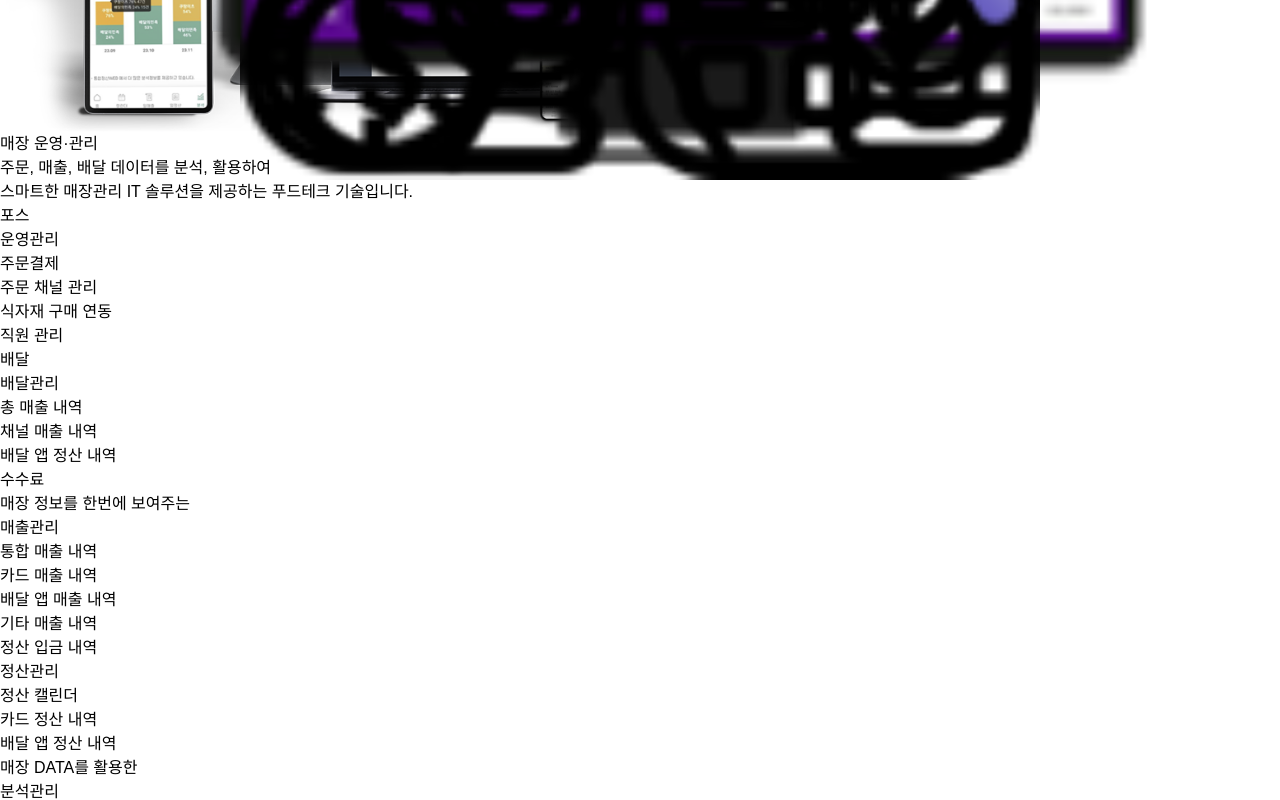
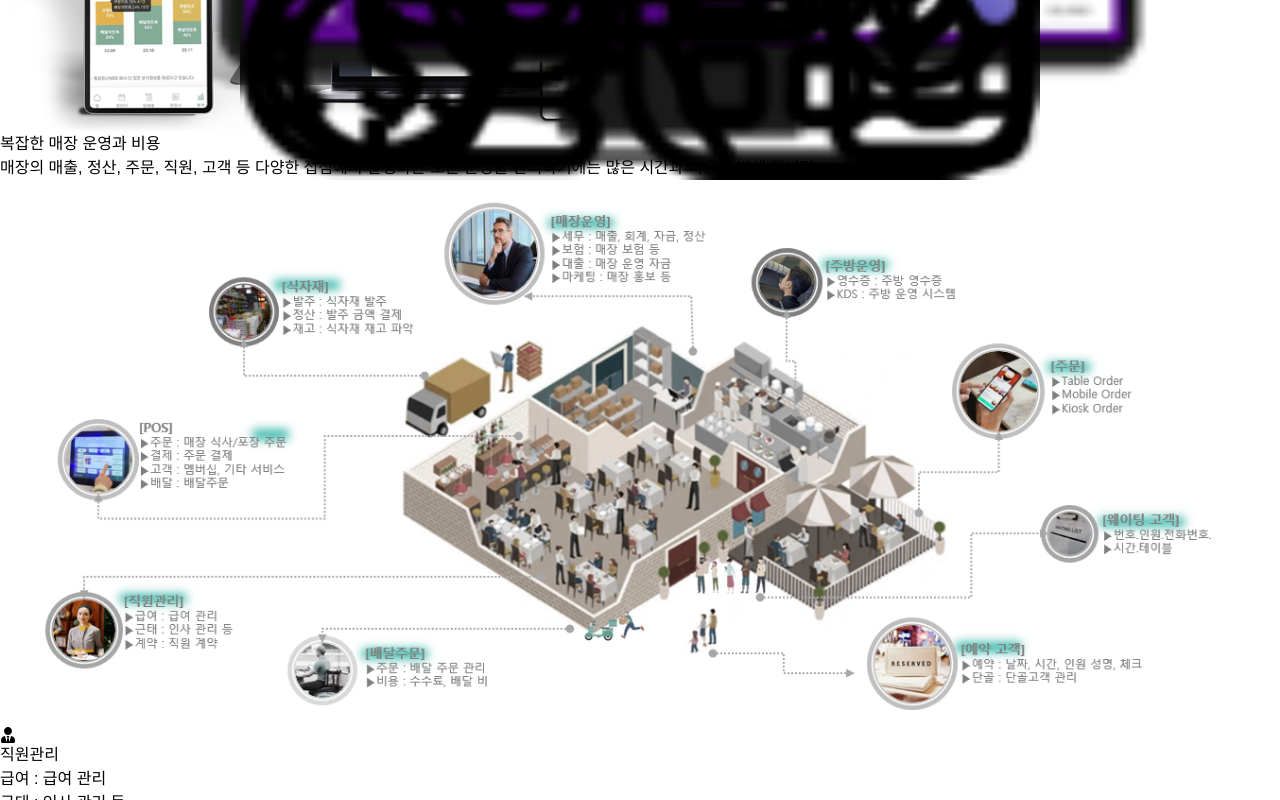
Before and after one commit to Souravhere/spacethings, a Next.js app: page /dejangbu in a window 1280 px wide. Shown: the part 620-1420 px from the top of the page. Built offline with nearby package versions, Linux system fonts and the light colour scheme; a web font is replaced by a local one.

Commit message:
dejangbu page soem use update

```diff
--- a/src/app/dejangbu/page.tsx
+++ b/src/app/dejangbu/page.tsx
@@ -18,6 +18,7 @@ import 'swiper/css/pagination'
 import Appdownload from '@/components/Appdownload'
 import TestimonialsSection from '@/components/TestimonialsSection'
 import StoreOperation from '@/components/StoreOperation'
+import StoreOperationsDEJANGBU from '@/components/StoreOperationsDEJANGBU'
 
 export default function Component() {
   // const features = [
@@ -235,6 +236,7 @@ export default function Component() {
           </Swiper>
         </div>
       </section> */}
+      <StoreOperationsDEJANGBU/>
       <StoreOperation/>
       {/* this is the Testimonial Section */}
       <div className='w-full bg-gradient-to-b from-blue-50 to-white py-10'>
--- a/src/components/StoreOperationsDEJANGBU.tsx
+++ b/src/components/StoreOperationsDEJANGBU.tsx
@@ -102,17 +102,17 @@ export default function StoreOperationsDEJANGBU() {
         </motion.p>
 
         <motion.div
-          className="relative w-full max-w-lg mx-auto mb-16"
+          className="relative w-full max-w-7xl mx-auto mb-16"
           ref={ref}
           initial={{ opacity: 0, scale: 0.8 }}
           animate={inView ? { opacity: 1, scale: 1 } : {}}
           transition={{ duration: 0.5 }}
         >
           <Image
-            src="https://hebbkx1anhila5yf.public.blob.vercel-storage.com/image-EDm8rTJwVn94URdZpOaiA60XCoRBRb.png"
+            src="/assets/DEJANGBU.png"
             alt="Store Operations"
-            width={800}
-            height={400}
+            width={2000}
+            height={2000}
             className="rounded-lg shadow-xl"
           />
         </motion.div>
```
Also changed, not shown: public/assets/DEJANGBU.png (added).
